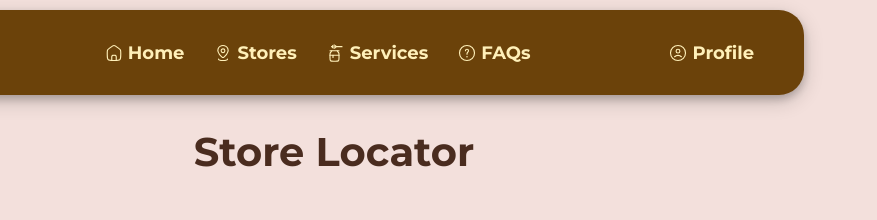
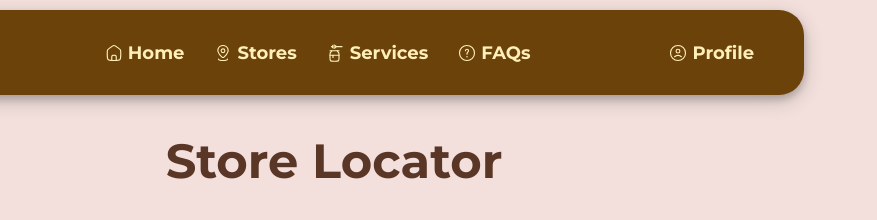
Before and after one commit to pichioes/CCAPDEV_MCO1, a website: page locations.html in a window 1280 px wide. Shown: the top 220 px of the page, 306-1183 px from the left. Drawn offline with Linux system fonts and the light colour scheme; no server answers.

Commit message:
Make h1 for FAQs and Locations align with services

```diff
--- a/faqs.css
+++ b/faqs.css
@@ -9,7 +9,7 @@ body {
     padding-top: 80px;
 }
 h1 {
-    color: #4a2c1f;
+    color: #5a3627;
     font-size: 3em;
     margin: 50px;
     justify-content: center;
--- a/locations.css
+++ b/locations.css
@@ -9,8 +9,8 @@ body {
 }
 
 h1 {
-    font-size: 2.5em;
-    color: #4a2c1f;
+    font-size: 3em;
+    color: #5a3627;
 }
 
 a {
```
